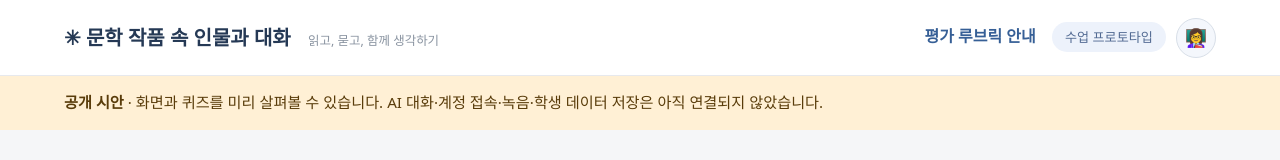
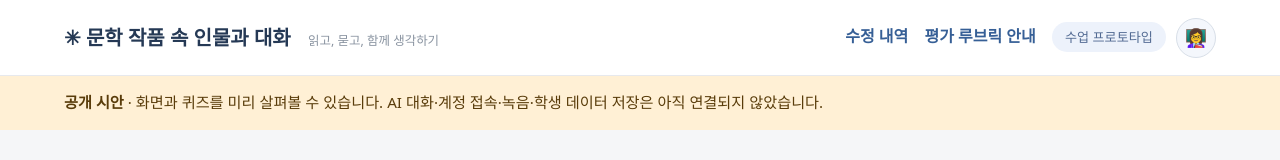
Before and after one commit to kate-young2026/literary-dialogue-prototype, a plain HTML site: page preview/index.html in a window 1280 px wide. Shown: the top 160 px of the page. Drawn offline with Linux system fonts and the light colour scheme.

Commit message:
Link prototype change checklist from public preview

```diff
--- a/preview/index.html
+++ b/preview/index.html
@@ -5,7 +5,7 @@ nav a{color:#365f96;font-weight:700;text-decoration:none;margin-right:12px}.rubr
 .activity-guide{margin:0 0 24px;padding:20px 24px}.activity-guide h2{font-size:1.1rem;margin:0}.activity-guide ol{display:flex;gap:12px 28px;flex-wrap:wrap;margin:8px 0;color:#50647d;padding-left:22px}.activity-guide a{font-size:.85rem;color:#365f96}.student-class-fields{display:grid;grid-template-columns:repeat(3,minmax(0,1fr));gap:8px}.student-class-fields label{min-width:0}#student-fields{padding:0;border:0;margin:0}#school[readonly]{background:#f2f5f8;color:#5b6c80}.submission-notice{color:#a1453d!important;font-weight:700}.login #login-form{border-top:1px solid #e7ebf0;margin-top:18px;padding-top:8px}
 
 .preview-notice{background:#fff0d5;color:#593c0a;padding:14px 5vw;font-size:.95rem}</style></head><body>
-<header><a class="brand" href="./">✳ 문학 작품 속 인물과 대화 <small>읽고, 묻고, 함께 생각하기</small></a><nav><a href="#rubric-information">평가 루브릭 안내</a> <span class="badge">수업 프로토타입</span> <button id="teacher-access" class="teacher-access" type="button" aria-label="교사용 학생 학습 및 평가 화면" title="교사용 학생 학습 및 평가">👩‍🏫</button></nav></header><div class="preview-notice" role="status"><strong>공개 시안</strong> · 화면과 퀴즈를 미리 살펴볼 수 있습니다. AI 대화·계정 접속·녹음·학생 데이터 저장은 아직 연결되지 않았습니다.</div>
+<header><a class="brand" href="./">✳ 문학 작품 속 인물과 대화 <small>읽고, 묻고, 함께 생각하기</small></a><nav><a href="https://github.com/kate-young2026/literary-dialogue-prototype/blob/main/CHECKLIST.md">수정 내역</a> <a href="#rubric-information">평가 루브릭 안내</a> <span class="badge">수업 프로토타입</span> <button id="teacher-access" class="teacher-access" type="button" aria-label="교사용 학생 학습 및 평가 화면" title="교사용 학생 학습 및 평가">👩‍🏫</button></nav></header><div class="preview-notice" role="status"><strong>공개 시안</strong> · 화면과 퀴즈를 미리 살펴볼 수 있습니다. AI 대화·계정 접속·녹음·학생 데이터 저장은 아직 연결되지 않았습니다.</div>
 <main><section class="activity-guide panel"><h2>이렇게 활동해요</h2><ol><li>작품과 인물을 살펴봐요</li><li>AI 인물과 10회 이야기해요</li><li>생각을 300자 안에 정리해요</li><li>선생님의 피드백을 확인해요</li></ol><a href="https://ibook.vivasam.com/CBS_iBook/936/contents/index.html" target="_blank" rel="noreferrer">비상 교과서 열기</a></section><div class="topline">공통국어 1 <span>·</span> 서사 갈래 <span>·</span> 10공국1-05-02</div><details id="rubric-information" class="panel"><summary>평가 루브릭 안내 열기</summary><p id="rubric-context">아래는 예시입니다. 접속 후 과제를 선택하면 선생님이 확정한 기준을 확인할 수 있습니다.</p><pre id="rubric-guide" class="rubric-guide"></pre></details><section class="hero"><div><p class="eyebrow">이야기 속 인물을 만나다</p><h1>기억 너머,<br><em>한 사람을 만나는 일</em></h1><p>김초엽의 「관내분실」을 읽고, 인물의 마음과 미래의 기술이 이야기를 어떻게 만들어 가는지 살펴봅니다.</p><div class="chips"><span>김초엽</span><span>SF 단편</span><span>2018년 수록</span></div></div><div class="hero-icon" aria-hidden="true">📚<i>✧</i></div></section>
 <section class="layout"><div><div class="heading"><div><p class="eyebrow">작품의 세 가지 열쇠</p><h2>함께 읽기</h2></div><span>교과서와 함께 살펴보세요</span></div><div class="cards"><article><b>👩‍👧</b><h3>인물과 관계</h3><p>지민은 어머니 은하의 흔적을 따라가며 이전에 알지 못했던 삶을 마주합니다.</p></article><article><b>📚</b><h3>도서관과 마인드</h3><p>미래의 도서관에 보관된 마인드를 통해 기억과 기술의 관계를 생각합니다.</p></article><article><b>💭</b><h3>기억과 정체성</h3><p>누군가를 기억하는 일은 그 사람을 이해하는 일과 어떻게 연결될까요?</p></article></div>
 <section class="panel question"><p class="eyebrow">생각을 여는 질문</p><h2>함께 생각해 볼까요?</h2><p id="question-text">지민이 어머니를 이해하는 방법은 어떻게 달라졌을까요? 인물의 마음과 작품 속 장면을 근거로 이야기해 보세요.</p><div id="teacher-material" hidden><strong>선생님이 확인한 작품 설명</strong><p id="material-text"></p></div><p class="hint">AI 인물의 말은 학습을 위한 재구성입니다. 작가 AI도 실제 작가가 아니며 실제 발언이나 생각을 대신하지 않습니다.</p><p id="video-container" hidden>선생님이 확인한 보충 자료: <a id="video-link" target="_blank" rel="noreferrer noopener"></a></p></section>
```
